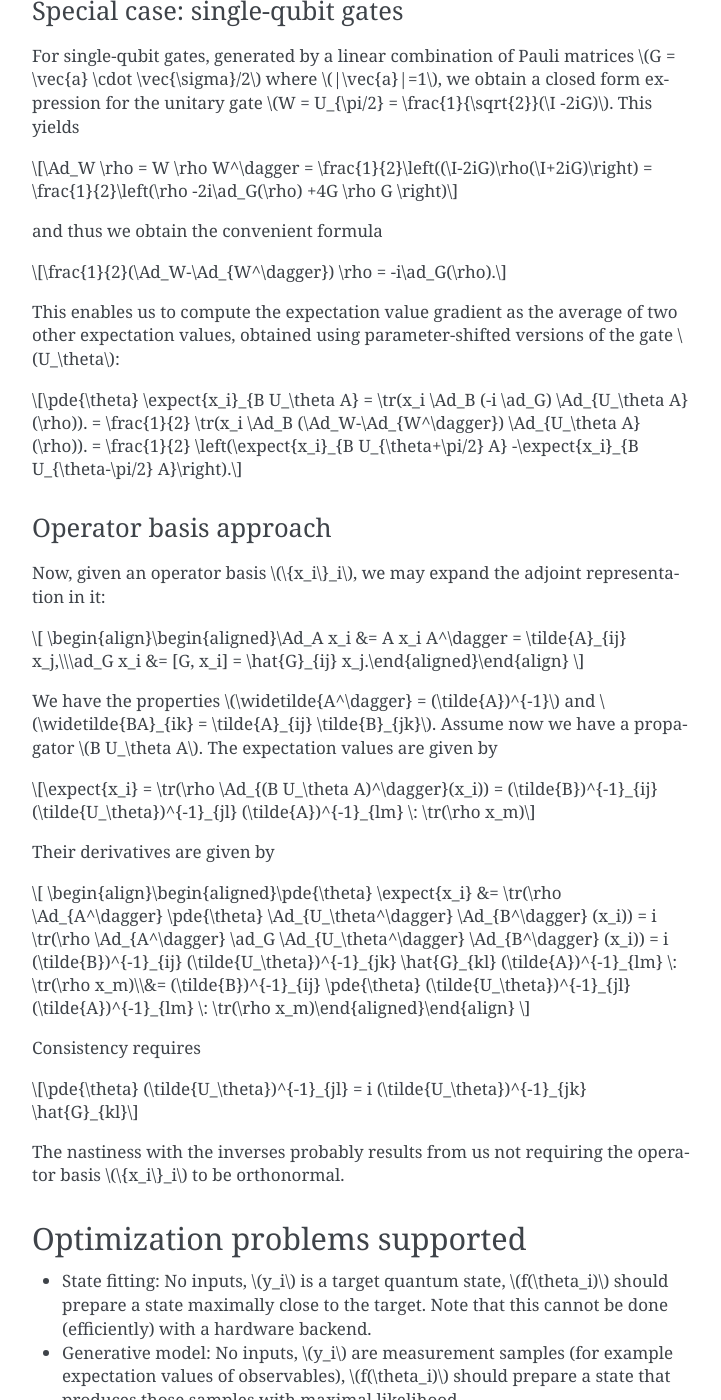
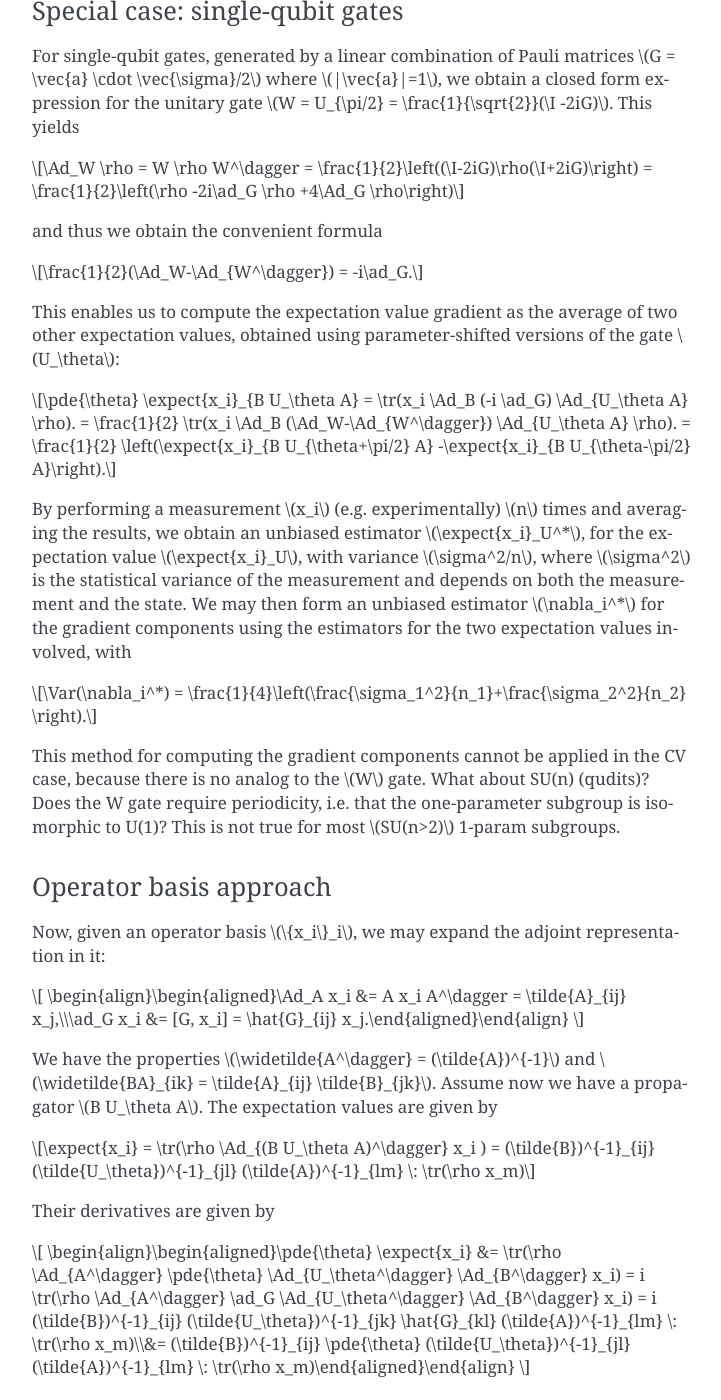
Before and after one commit to rizkyikiw42/pennylane, a Sphinx documentation site: the page built from doc/TODO.rst, in a window 1280 px wide and 1400 px high, scrolled down 2647 px. Shown: the whole window, without its empty margins (388-1109 px from the left). Built offline with Sphinx 7.4.7, drawn with Linux system fonts in a browser that asks for light colours; some of the changed text lies outside the part shown.

Commit message:
Gradient estimators.

```diff
--- a/doc/TODO.rst
+++ b/doc/TODO.rst
@@ -84,18 +84,18 @@ Assume we have a gate :math:`U` belonging to a one-parameter unitary group gener
 .. math::
    \pde{\theta} \Ad_{U_\theta} \rho = \pde{\theta} (U_\theta \rho U_\theta^\dagger) = -i [G, U_\theta \rho U_\theta^\dagger] = -i \ad_G \Ad_{U_\theta} \rho = -i \Ad_{U_\theta} \ad_G \rho.
 
-Assume now we have a propagator :math:`U = B U_\theta A`, and the initial state of the system is :math:`\rho`.
+Assume now we have a propagator :math:`U`, and the initial state of the system is :math:`\rho`.
 The expectation values of various observables are obtained as
 
 .. math::
-   \expect{x_i}_U = \tr(\Ad_{U}(\rho) x_i)
-   = \tr(\rho \Ad_{U^\dagger}(x_i)).
+   \expect{x_i}_U = \tr((\Ad_{U}\rho) x_i)
+   = \tr(\rho \Ad_{U^\dagger}x_i).
 
-The gradient of the expectation value is given by
+With :math:`U=B U_\theta A`, the gradient of the expectation value is given by
 
 .. math::
-   \pde{\theta} \expect{x_i}_{B U_\theta A} = \tr(x_i \Ad_B (\pde{\theta} \Ad_{U_\theta}) \Ad_A(\rho))
-   = \tr(x_i \Ad_B (-i \ad_G) \Ad_{U_\theta A}(\rho)).
+   \pde{\theta} \expect{x_i}_{B U_\theta A} = \tr(x_i \Ad_B (\pde{\theta} \Ad_{U_\theta}) \Ad_A \rho)
+   = \tr(x_i \Ad_B (-i \ad_G) \Ad_{U_\theta A} \rho).
 
 
 Special case: single-qubit gates
@@ -108,21 +108,38 @@ This yields
 .. math::
    \Ad_W \rho = W \rho W^\dagger
    = \frac{1}{2}\left((\I-2iG)\rho(\I+2iG)\right)
-   = \frac{1}{2}\left(\rho -2i\ad_G(\rho) +4G \rho G \right)
+   = \frac{1}{2}\left(\rho -2i\ad_G \rho +4\Ad_G \rho\right)
 
 and thus we obtain the convenient formula
 
 .. math::
-   \frac{1}{2}(\Ad_W-\Ad_{W^\dagger}) \rho = -i\ad_G(\rho).
+   \frac{1}{2}(\Ad_W-\Ad_{W^\dagger}) = -i\ad_G.
 
 This enables us to compute the expectation value gradient as the average of two other expectation values,
 obtained using parameter-shifted versions of the gate :math:`U_\theta`:
 
 .. math::
    \pde{\theta} \expect{x_i}_{B U_\theta A}
-   = \tr(x_i \Ad_B (-i \ad_G) \Ad_{U_\theta A}(\rho)).
-   = \frac{1}{2} \tr(x_i \Ad_B (\Ad_W-\Ad_{W^\dagger}) \Ad_{U_\theta A}(\rho)).
+   = \tr(x_i \Ad_B (-i \ad_G) \Ad_{U_\theta A} \rho).
+   = \frac{1}{2} \tr(x_i \Ad_B (\Ad_W-\Ad_{W^\dagger}) \Ad_{U_\theta A} \rho).
    = \frac{1}{2} \left(\expect{x_i}_{B U_{\theta+\pi/2} A}  -\expect{x_i}_{B U_{\theta-\pi/2} A}\right).
+
+By performing a measurement :math:`x_i` (e.g. experimentally) :math:`n` times and averaging the results,
+we obtain an unbiased estimator  :math:`\expect{x_i}_U^*`, for the expectation value :math:`\expect{x_i}_U`,
+with variance :math:`\sigma^2/n`, where :math:`\sigma^2` is the statistical variance of the measurement
+and depends on both the measurement and the state.
+We may then form an unbiased estimator :math:`\nabla_i^*` for the gradient components using the estimators
+for the two expectation values involved, with
+
+.. math::
+   \Var(\nabla_i^*) = \frac{1}{4}\left(\frac{\sigma_1^2}{n_1}+\frac{\sigma_2^2}{n_2} \right).
+
+
+This method for computing the gradient components cannot be applied in the CV case, because
+there is no analog to the :math:`W` gate.
+What about SU(n) (qudits)?
+Does the W gate require periodicity, i.e. that the one-parameter subgroup is isomorphic to U(1)?
+This is not true for most :math:`SU(n>2)` 1-param subgroups.
 
 
 
@@ -143,15 +160,15 @@ The expectation values are given by
 
 .. math::
    \expect{x_i}
-   = \tr(\rho \Ad_{(B U_\theta A)^\dagger}(x_i))
+   = \tr(\rho \Ad_{(B U_\theta A)^\dagger} x_i )
    = (\tilde{B})^{-1}_{ij} (\tilde{U_\theta})^{-1}_{jl} (\tilde{A})^{-1}_{lm} \: \tr(\rho x_m)
 
 Their derivatives are given by
 
 .. math::
    \pde{\theta} \expect{x_i}
-   &= \tr(\rho \Ad_{A^\dagger} \pde{\theta} \Ad_{U_\theta^\dagger} \Ad_{B^\dagger} (x_i))
-   = i \tr(\rho \Ad_{A^\dagger} \ad_G \Ad_{U_\theta^\dagger} \Ad_{B^\dagger} (x_i))
+   &= \tr(\rho \Ad_{A^\dagger} \pde{\theta} \Ad_{U_\theta^\dagger} \Ad_{B^\dagger} x_i)
+   = i \tr(\rho \Ad_{A^\dagger} \ad_G \Ad_{U_\theta^\dagger} \Ad_{B^\dagger} x_i)
    = i (\tilde{B})^{-1}_{ij} (\tilde{U_\theta})^{-1}_{jk} \hat{G}_{kl} (\tilde{A})^{-1}_{lm} \: \tr(\rho x_m)
 
    &= (\tilde{B})^{-1}_{ij} \pde{\theta} (\tilde{U_\theta})^{-1}_{jl} (\tilde{A})^{-1}_{lm} \: \tr(\rho x_m)
--- a/doc/_static/MathJax_local.js
+++ b/doc/_static/MathJax_local.js
@@ -20,6 +20,7 @@ document.write('\
                 a: ["\\\\hat{a}",0],\
                 ad: ["\\\\text{ad}",0],\
                 Ad: ["\\\\text{Ad}",0],\
+                Var: ["\\\\text{Var}",0],\
                 re: ["\\\\text{Re}",0],\
                 im: ["\\\\text{Im}",0],\
                 tr: ["\\\\mathrm{Tr} #1",1],\
```
